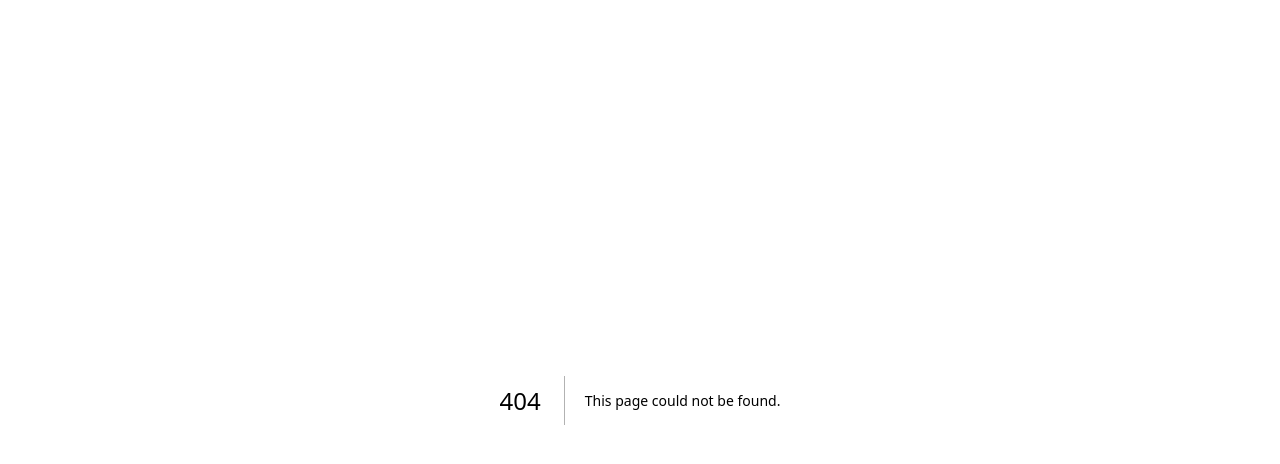
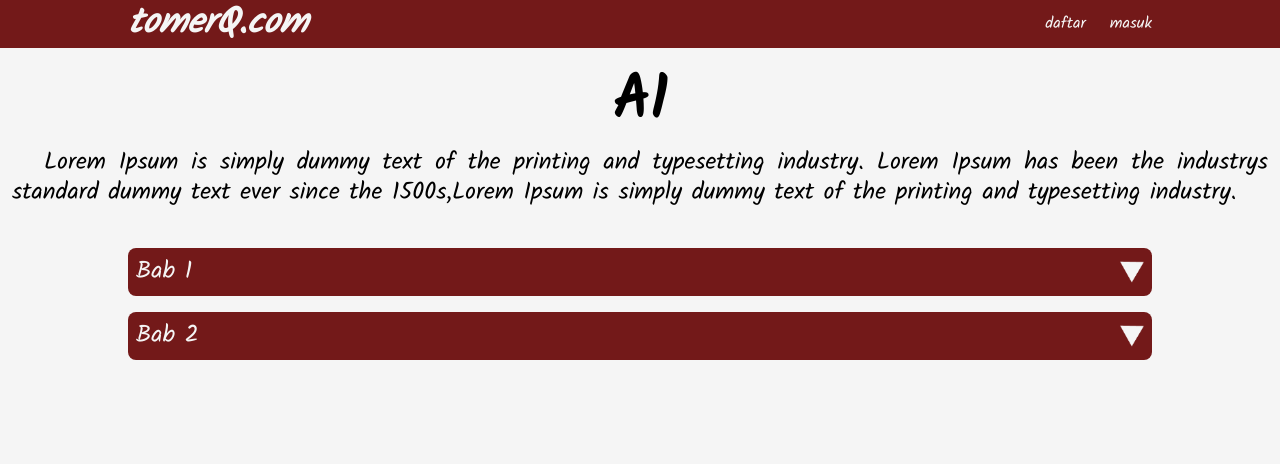
Before and after one commit to barmuch/tomerq.com, a Next.js app: page /materi in a window 1280 px wide. Before the commit this address had no page. Shown: the top 464 px of the page. Built offline with nearby package versions, Linux system fonts and the light colour scheme.

Commit message:
Materi Page added

```diff
--- a/src/app/about/page.jsx
+++ b/src/app/about/page.jsx
@@ -13,7 +13,7 @@ const About = () => {
       </div>
 
       <div>
-        <div className="flex gap-4 flex-row my">
+        <div className="flex gap-4 flex-row ">
         <Link href="/">
           <Image src="/github.png" alt="" width={24} height={24} />
         </Link>
--- a/src/app/layout.js
+++ b/src/app/layout.js
@@ -1,6 +1,11 @@
 import { Kalam } from "next/font/google";
 import "./globals.css";
+import localFont from "next/font/local"
 
+const myFont = localFont({
+  src: './Kalam-Regular.ttf',
+  display: 'swap',
+})
 
 const kalam = Kalam({
   subsets: ["latin"],
@@ -15,7 +20,7 @@ export const metadata = {
 export default function RootLayout({ children }) {
   return (
     <html lang="en">
-      <body className={kalam.className}>
+      <body className={myFont.className}>
           {children}
       </body>
     </html>
--- /dev/null
+++ b/src/app/materi/page.jsx
@@ -0,0 +1,32 @@
+import Navbar from '@/components/navbar'
+import Image from 'next/image'
+const materi = () => {
+  return (
+    <div className=''>
+        <div className='bg-primary1 text-primary2'><Navbar/></div>
+        <div className='bg-primary2 w-max-full h-screen flex flex-col items-center py-6 gap-4 '>
+
+            <div className='text-6xl font-semibold text-black'>A1</div>
+
+            <div className='text-2xl px-3 text-black text-justify leading-tight indent-8'>Lorem Ipsum is simply dummy text of the printing and typesetting industry. Lorem Ipsum has been the industrys standard dummy text ever since the 1500s,Lorem Ipsum is simply dummy text of the printing and typesetting industry. </div>
+
+            {/* materi */}
+            <div className='flex flex-col w-4/5 items-center gap-4 my-6'>
+                {/* materi item */}
+                <div className='text-2xl  text-primary2 bg-primary1 w-full rounded-lg p-2 flex flex-row justify-between items-center'>
+                    <div>Bab 1</div>
+                    <div><Image src="/polygon.png" alt="" width={24} height={24} /></div>
+                </div>
+
+                <div className='text-2xl  text-primary2 bg-primary1 w-full rounded-lg p-2 flex flex-row justify-between items-center'>
+                    <div>Bab 2</div>
+                    <div><Image src="/polygon.png" alt="" width={24} height={24} /></div>
+                </div>
+            </div>
+        </div>
+
+    </div>
+  )
+}
+
+export default materi
```
Also changed, not shown: public/polygon.png (added), src/app/Kalam-Regular.ttf (added).
